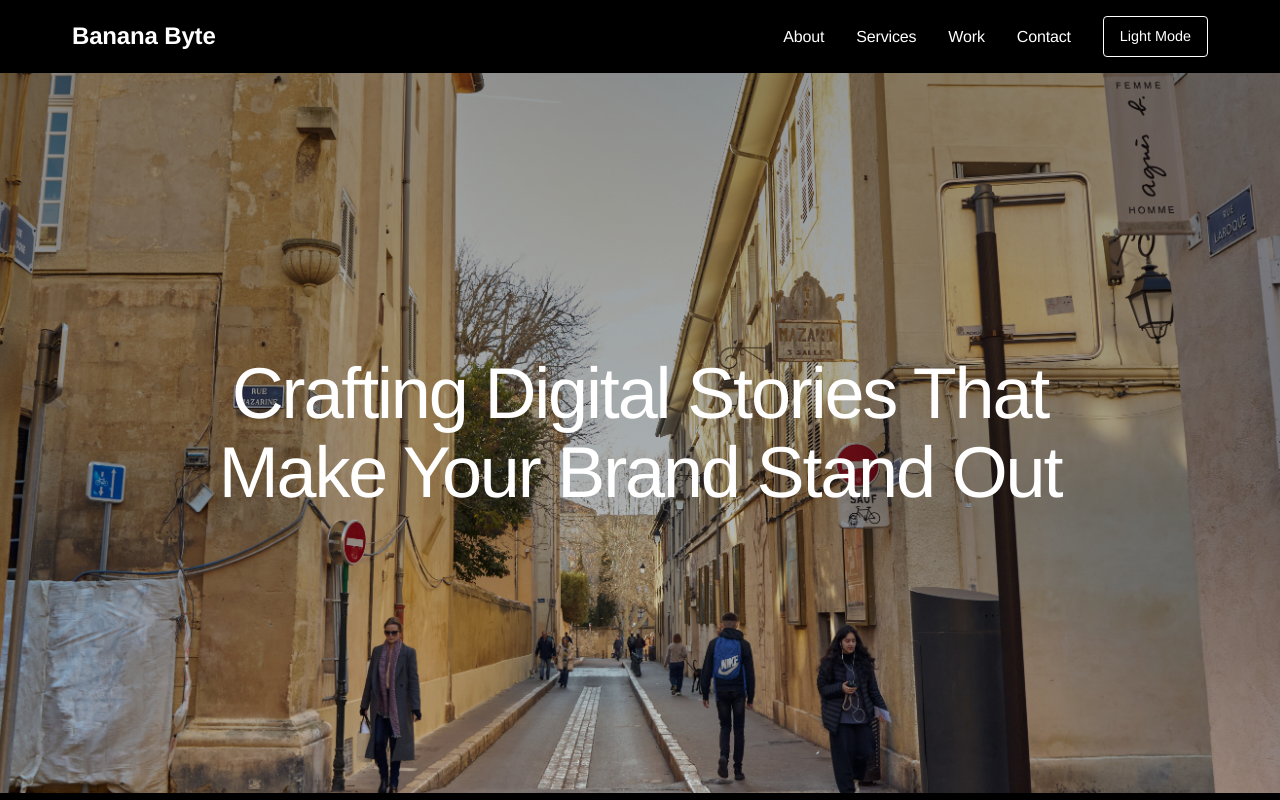
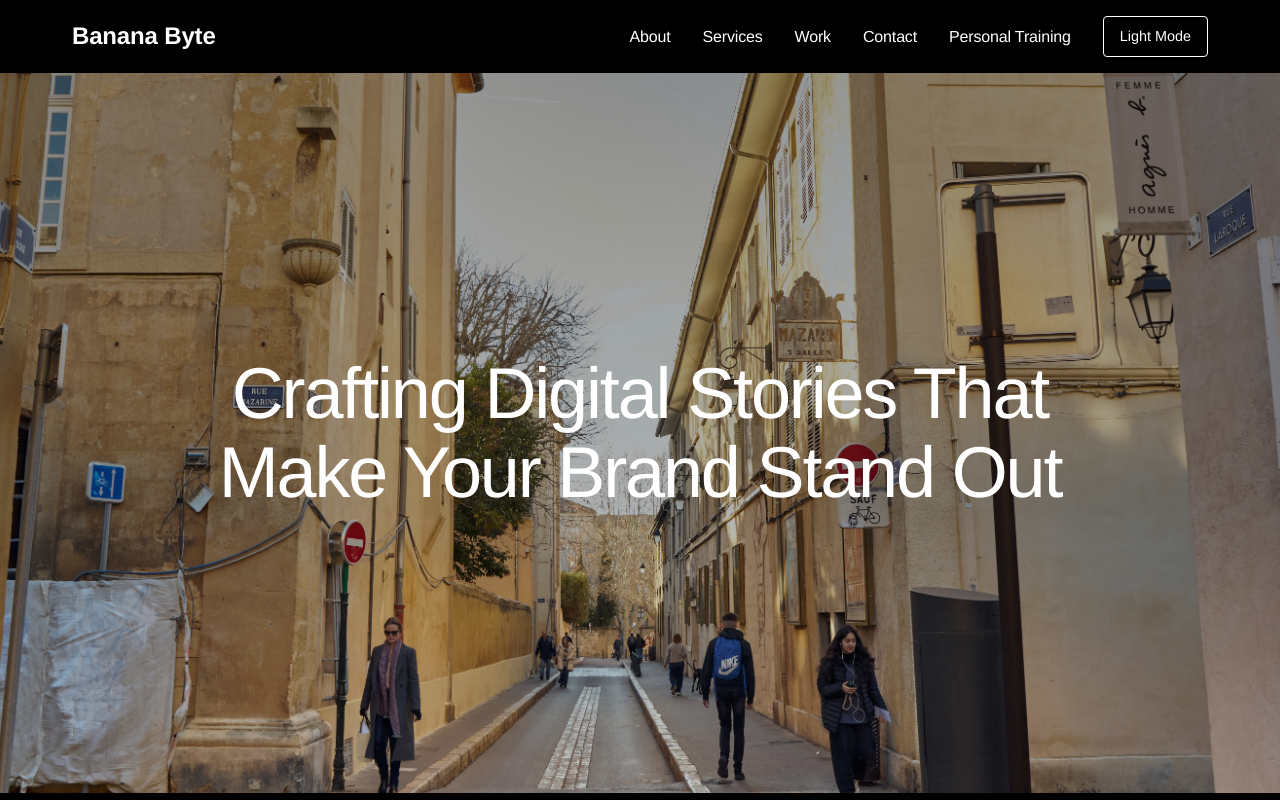
Before and after one commit to mrtwomore/Bananabyte, a Next.js app: page / in a window 1280 px wide. Shown: the top 800 px of the page. Built offline with nearby package versions, Linux system fonts and the light colour scheme.

Commit message:
Add personal training link to main navigation

```diff
--- a/components/Navigation.js
+++ b/components/Navigation.js
@@ -56,6 +56,7 @@ const Navigation = () => {
             <Link href="/services" onClick={toggleMenu}>Services</Link>
             <Link href="/work" onClick={toggleMenu}>Work</Link>
             <Link href="/contact" onClick={toggleMenu}>Contact</Link>
+            <Link href="/personal-training" onClick={toggleMenu}>Personal Training</Link>
             <button onClick={toggleTheme} className={styles.themeToggle}>
               {theme === 'dark' ? 'Light Mode' : 'Dark Mode'}
             </button>
@@ -67,6 +68,7 @@ const Navigation = () => {
           <Link href="/services">Services</Link>
           <Link href="/work">Work</Link>
           <Link href="/contact">Contact</Link>
+          <Link href="/personal-training">Personal Training</Link>
           <button onClick={toggleTheme} className={styles.themeToggle}>
             {theme === 'dark' ? 'Light Mode' : 'Dark Mode'}
           </button>
```
